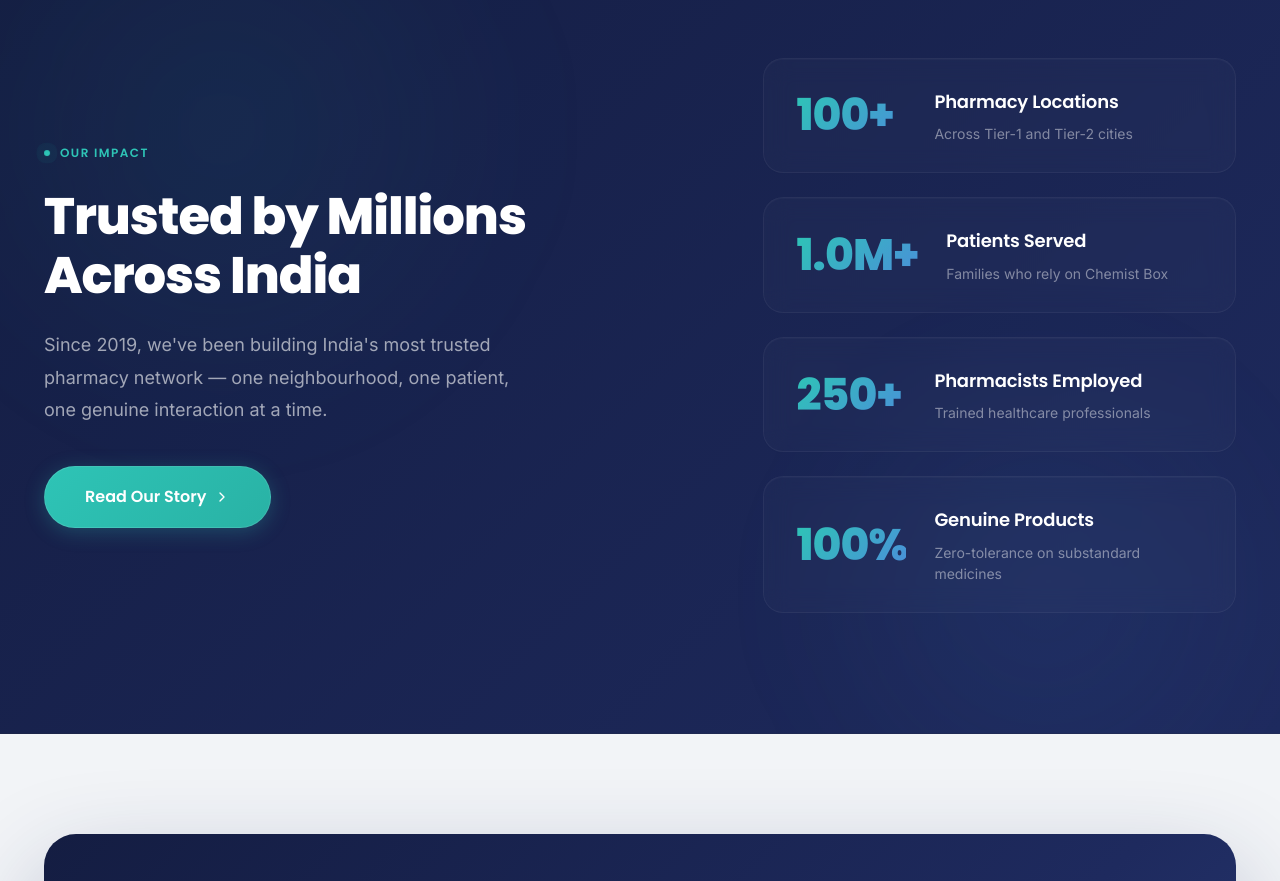
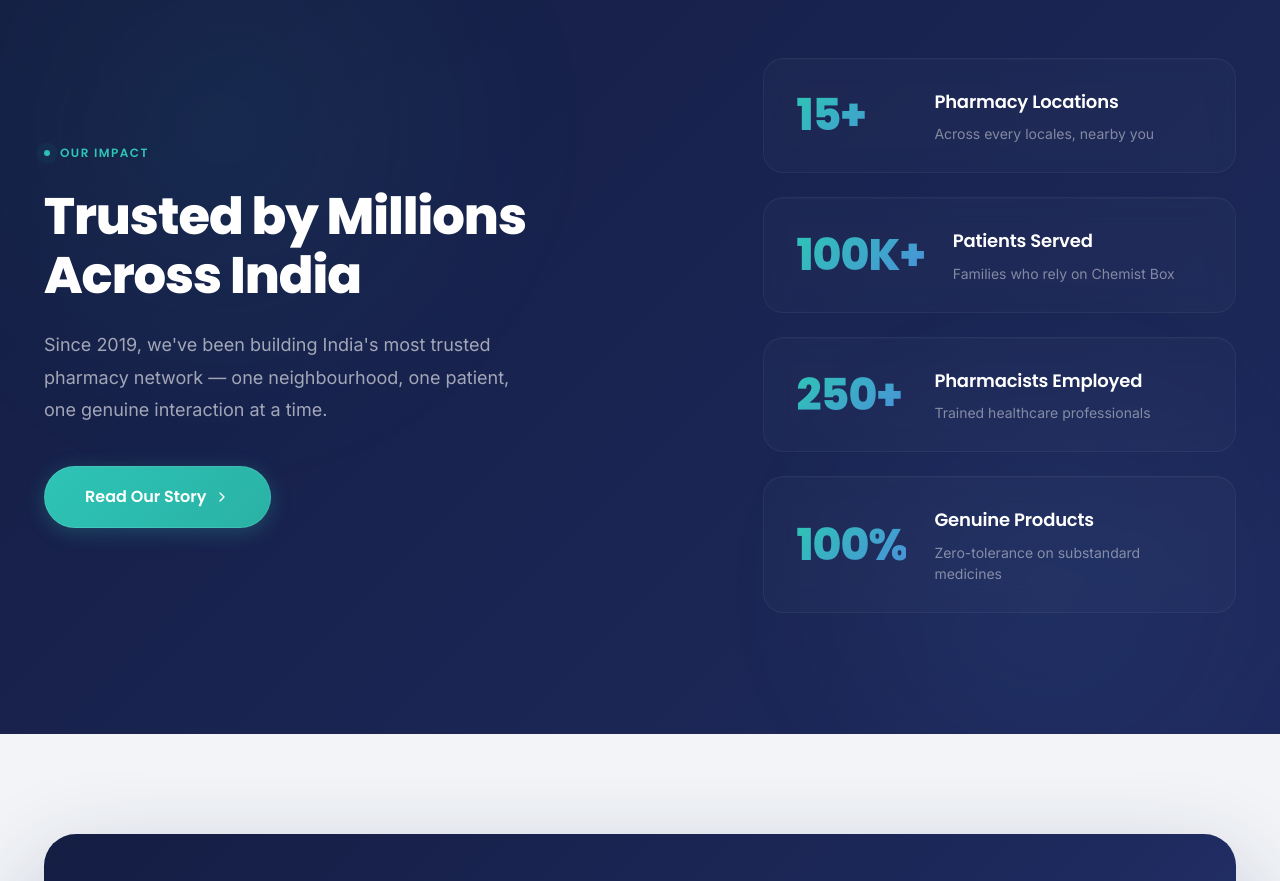
Before and after one commit to villgass7788/chemist-box, a Next.js app: page / in a window 1280 px wide. Shown: the part 2580-3461 px from the top of the page. Built offline with nearby package versions, Linux system fonts and the light colour scheme.

Commit message:
Update homepage impact stats

```diff
--- a/app/page.tsx
+++ b/app/page.tsx
@@ -591,8 +591,8 @@
 
             <div className={styles.impactStats}>
               {[
-                { num: '100+', label: 'Pharmacy Locations', desc: 'Across Tier-1 and Tier-2 cities' },
-                { num: '1.0M+', label: 'Patients Served', desc: 'Families who rely on Chemist Box' },
+                { num: '15+', label: 'Pharmacy Locations', desc: 'Across every locales, nearby you' },
+                { num: '100K+', label: 'Patients Served', desc: 'Families who rely on Chemist Box' },
                 { num: '250+', label: 'Pharmacists Employed', desc: 'Trained healthcare professionals' },
                 { num: '100%', label: 'Genuine Products', desc: 'Zero-tolerance on substandard medicines' },
               ].map((s, i) => (
```
